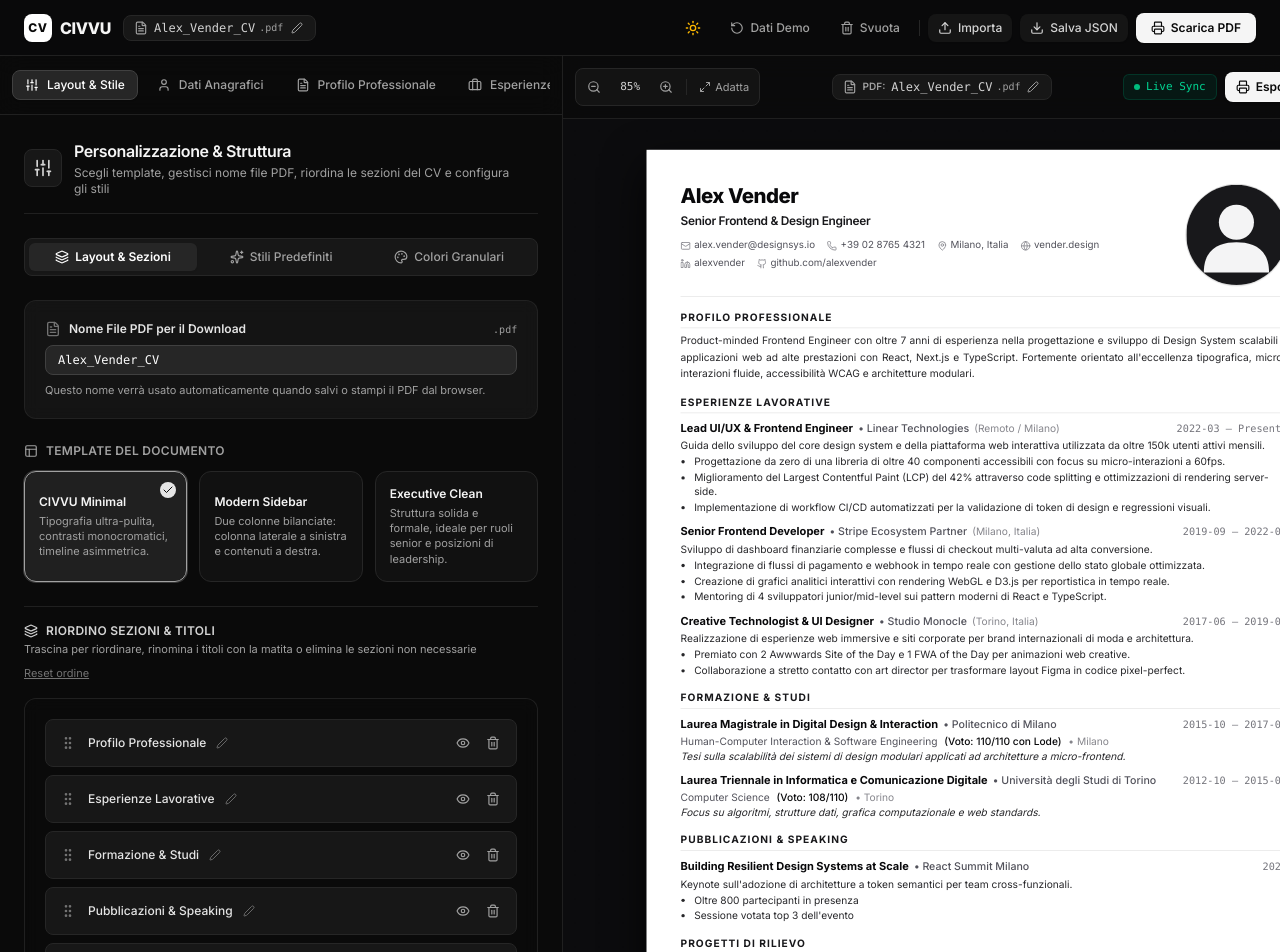
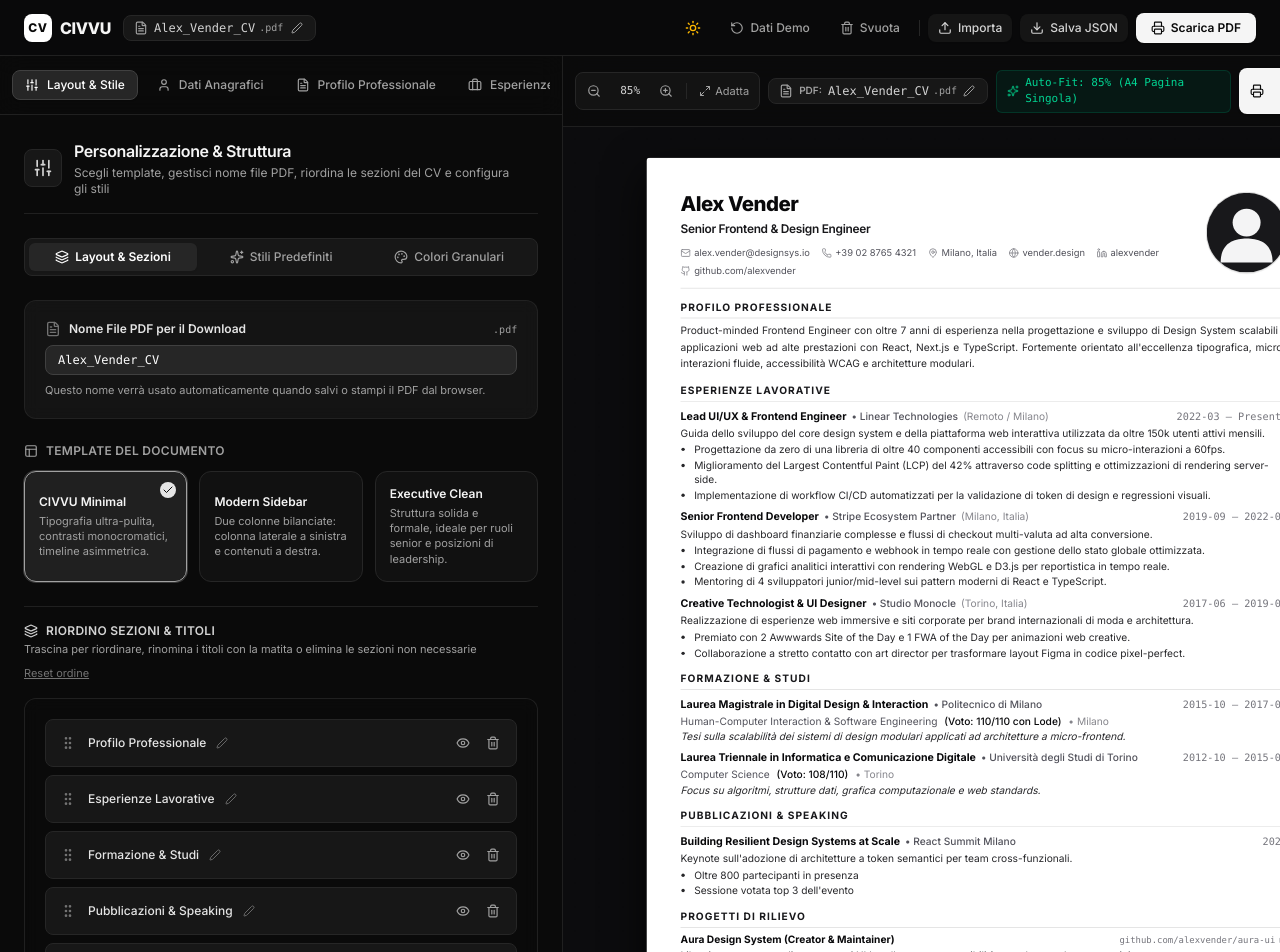
Before and after one commit to domfutia/cv-builder, a Next.js app: page / in a window 1280 px wide. Shown: the top 952 px of the page. Built offline with nearby package versions, Linux system fonts and the light colour scheme.

Commit message:
feat: implement dynamic Auto-Fit engine to strictly maintain single-page A4 format regardless of text volume

```diff
--- a/components/preview/CVDocument.tsx
+++ b/components/preview/CVDocument.tsx
@@ -1,7 +1,7 @@
 /* eslint-disable @next/next/no-img-element */
 "use client";
 
-import React from "react";
+import React, { useRef, useState, useLayoutEffect } from "react";
 import { useCV } from "@/context/CVContext";
 import {
   Mail,
@@ -40,7 +40,10 @@ function isDarkColor(hex: string): boolean {
   return true;
 }
 
-export const CVDocument: React.FC<{ className?: string }> = ({ className }) => {
+export const CVDocument: React.FC<{
+  className?: string;
+  onScaleChange?: (scale: number) => void;
+}> = ({ className, onScaleChange }) => {
   const { cvData } = useCV();
   const {
     personalInfo,
@@ -54,6 +57,10 @@ export const CVDocument: React.FC<{ className?: string }> = ({ className }) => {
     customSections = [],
     settings,
   } = cvData;
+
+  const rootRef = useRef<HTMLDivElement>(null);
+  const contentRef = useRef<HTMLDivElement>(null);
+  const [autoFitScale, setAutoFitScale] = useState<number>(1);
 
   // Granular colors
   const primaryTextColor = settings.primaryTextColor || "#09090b";
@@ -74,7 +81,7 @@ export const CVDocument: React.FC<{ className?: string }> = ({ className }) => {
   const sbTagBg = isSidebarDark ? "rgba(255, 255, 255, 0.12)" : "rgba(0, 0, 0, 0.07)";
   const sbTagText = isSidebarDark ? "#ffffff" : "#18181b";
 
-  // Avatar styles with enhanced larger dimensions
+  // Avatar styles
   const avatarShapeClasses = {
     circle: "rounded-full",
     rounded: "rounded-2xl",
@@ -82,34 +89,77 @@ export const CVDocument: React.FC<{ className?: string }> = ({ className }) => {
   }[settings.avatarShape || "circle"];
 
   const avatarSizeClasses = {
-    sm: "w-24 h-24",
-    md: "w-[120px] h-[120px]",
-    lg: "w-[144px] h-[144px]",
+    sm: "w-20 h-20",
+    md: "w-24 h-24",
+    lg: "w-28 h-28",
   }[settings.avatarSize || "md"];
 
   // Font size mapping (Carefully calibrated for elegant single-page fit)
   const fontSizeClasses = {
-    sm: "text-[11.5px] leading-snug",
-    base: "text-[12.5px] leading-normal",
-    lg: "text-[13.5px] leading-relaxed",
+    sm: "text-[11px] leading-snug",
+    base: "text-[12px] leading-normal",
+    lg: "text-[13px] leading-relaxed",
   }[settings.fontSize || "base"];
 
-  // Spacing mapping (Adjustable by user via settings for perfect fit)
+  // Spacing mapping (Adjustable by user via settings)
   const spacingClasses = {
-    compact: "space-y-3",
-    normal: "space-y-4",
-    relaxed: "space-y-6",
+    compact: "space-y-2.5",
+    normal: "space-y-3.5",
+    relaxed: "space-y-5",
   }[settings.spacing || "normal"];
 
   const itemSpacingClasses = {
-    compact: "space-y-1.5",
-    normal: "space-y-2.5",
-    relaxed: "space-y-3.5",
+    compact: "space-y-1",
+    normal: "space-y-2",
+    relaxed: "space-y-3",
   }[settings.spacing || "normal"];
 
   const sectionOrder = settings.sectionOrder && settings.sectionOrder.length > 0
     ? settings.sectionOrder
     : defaultSectionOrder;
+
+  // =========================================================================
+  // DYNAMIC A4 AUTO-FIT ENGINE (Guarantees single-page 210mm x 297mm fit)
+  // =========================================================================
+  useLayoutEffect(() => {
+    const calculateAutoFit = () => {
+      if (!rootRef.current || !contentRef.current) return;
+
+      // Temporarily clear scaling to measure natural unconstrained height
+      contentRef.current.style.transform = "none";
+      contentRef.current.style.width = "100%";
+
+      const targetHeight = rootRef.current.clientHeight || 1123; // Exactly 297mm in pixels
+      const actualHeight = contentRef.current.scrollHeight;
+
+      if (targetHeight > 0 && actualHeight > targetHeight) {
+        // Content exceeds single A4 page -> scale down smoothly with safety margin
+        const calculatedScale = Math.min(1, Math.max(0.4, (targetHeight - 8) / actualHeight));
+        const finalScale = Number(calculatedScale.toFixed(4));
+        setAutoFitScale(finalScale);
+        if (onScaleChange) onScaleChange(finalScale);
+      } else {
+        setAutoFitScale(1);
+        if (onScaleChange) onScaleChange(1);
+      }
+    };
+
+    calculateAutoFit();
+    const timer = setTimeout(calculateAutoFit, 80);
+
+    const observer = new ResizeObserver(() => {
+      calculateAutoFit();
+    });
+
+    if (contentRef.current) {
+      observer.observe(contentRef.current);
+    }
+
+    return () => {
+      clearTimeout(timer);
+      observer.disconnect();
+    };
+  }, [cvData, settings, onScaleChange]);
 
   // Dynamic Section Labels Helper
   const getSectionTitle = (key: string, defaultTitle: string) => {
@@ -175,7 +225,7 @@ export const CVDocument: React.FC<{ className?: string }> = ({ className }) => {
                 <div className="flex items-baseline justify-between gap-4 flex-wrap">
                   <div className="min-w-0">
                     <span
-                      className="font-bold text-[13px] break-words"
+                      className="font-bold text-[12.5px] break-words"
                       style={{ color: primaryTextColor }}
                     >
                       {item.title}
@@ -267,7 +317,7 @@ export const CVDocument: React.FC<{ className?: string }> = ({ className }) => {
                   <div className="flex items-baseline justify-between gap-4 flex-wrap">
                     <div className="min-w-0">
                       <span
-                        className="font-bold text-[13px] break-words"
+                        className="font-bold text-[12.5px] break-words"
                         style={{ color: primaryTextColor }}
                       >
                         {exp.position}
@@ -329,7 +379,7 @@ export const CVDocument: React.FC<{ className?: string }> = ({ className }) => {
                   <div className="flex items-baseline justify-between gap-4 flex-wrap">
                     <div className="min-w-0">
                       <span
-                        className="font-bold text-[13px] break-words"
+                        className="font-bold text-[12.5px] break-words"
                         style={{ color: primaryTextColor }}
                       >
                         {edu.degree}
@@ -369,7 +419,6 @@ export const CVDocument: React.FC<{ className?: string }> = ({ className }) => {
       case "skills":
         if (skillCategories.length === 0) return null;
         if (isSidebar) {
-          // Sidebar custom styling with adaptive luminance
           return (
             <div key="sec-skills-sb" className="space-y-2 break-inside-avoid page-break-inside-avoid">
               <h3
@@ -391,7 +440,7 @@ export const CVDocument: React.FC<{ className?: string }> = ({ className }) => {
                       {cat.skills.map((s, idx) => (
                         <span
                           key={idx}
-                          className="px-1.5 py-0.5 rounded text-[10.5px] font-medium break-words whitespace-normal"
+                          className="px-1.5 py-0.5 rounded text-[10px] font-medium break-words whitespace-normal"
                           style={{
                             backgroundColor: sbTagBg,
                             color: sbTagText,
@@ -427,7 +476,7 @@ export const CVDocument: React.FC<{ className?: string }> = ({ className }) => {
                     {cat.skills.map((s, sIdx) => (
                       <span
                         key={sIdx}
-                        className="px-1.5 py-0.5 rounded text-[10.5px] font-medium break-words"
+                        className="px-1.5 py-0.5 rounded text-[10px] font-medium break-words"
                         style={{
                           backgroundColor: tagBgColor,
                           color: tagTextColor,
@@ -476,7 +525,7 @@ export const CVDocument: React.FC<{ className?: string }> = ({ className }) => {
             </h3>
             <div className="flex flex-wrap gap-x-4 gap-y-1 text-xs" style={{ color: bodyTextColor }}>
               {languages.map((l) => (
-                <div key={l.id} className="inline-flex items-center gap-1 text-[11.5px]">
+                <div key={l.id} className="inline-flex items-center gap-1 text-[11px]">
                   <span className="font-semibold break-words" style={{ color: primaryTextColor }}>{l.language}:</span>
                   <span className="opacity-80 break-words" style={{ color: secondaryTextColor }}>{l.proficiency}</span>
                 </div>
@@ -499,10 +548,10 @@ export const CVDocument: React.FC<{ className?: string }> = ({ className }) => {
               <div className="space-y-1 text-xs">
                 {certifications.map((c) => (
                   <div key={c.id} className="space-y-0.5">
-                    <div className="font-semibold break-words leading-tight text-[11.5px]" style={{ color: sbTextPrimary }}>
+                    <div className="font-semibold break-words leading-tight text-[11px]" style={{ color: sbTextPrimary }}>
                       {c.name}
                     </div>
-                    <div className="text-[10.5px] break-words" style={{ color: sbTextMuted }}>
+                    <div className="text-[10px] break-words" style={{ color: sbTextMuted }}>
                       {c.issuer} {c.date ? `(${c.date})` : ""}
                     </div>
                   </div>
@@ -518,7 +567,7 @@ export const CVDocument: React.FC<{ className?: string }> = ({ className }) => {
             </h3>
             <div className="space-y-1 text-xs" style={{ color: bodyTextColor }}>
               {certifications.map((c) => (
-                <div key={c.id} className="flex justify-between gap-2 flex-wrap text-[11.5px]">
+                <div key={c.id} className="flex justify-between gap-2 flex-wrap text-[11px]">
                   <span className="font-semibold break-words" style={{ color: primaryTextColor }}>{c.name}</span>
                   <span className="opacity-80 break-words" style={{ color: secondaryTextColor }}>
                     {c.issuer} ({c.date})
@@ -543,11 +592,11 @@ export const CVDocument: React.FC<{ className?: string }> = ({ className }) => {
               <div className="space-y-1.5 text-xs">
                 {projects.map((p) => (
                   <div key={p.id} className="space-y-0.5">
-                    <div className="font-semibold break-words leading-tight text-[11.5px]" style={{ color: sbTextPrimary }}>
+                    <div className="font-semibold break-words leading-tight text-[11px]" style={{ color: sbTextPrimary }}>
                       {p.name} {p.role ? `(${p.role})` : ""}
                     </div>
                     {p.description && (
-                      <p className="text-[10.5px] leading-snug break-words whitespace-normal" style={{ color: sbTextSecondary }}>
+                      <p className="text-[10px] leading-snug break-words whitespace-normal" style={{ color: sbTextSecondary }}>
                         {p.description}
                       </p>
                     )}
@@ -565,11 +614,11 @@ export const CVDocument: React.FC<{ className?: string }> = ({ className }) => {
             >
               {getSectionTitle("projects", "Progetti di Rilievo")}
             </h2>
-            <div className="grid grid-cols-1 gap-2">
+            <div className="grid grid-cols-1 gap-1.5">
               {projects.map((p) => (
                 <div key={p.id} className="text-xs space-y-0.5">
                   <div className="flex items-center justify-between flex-wrap gap-2">
-                    <span className="font-bold break-words text-[12.5px]" style={{ color: primaryTextColor }}>
+                    <span className="font-bold break-words text-[12px]" style={{ color: primaryTextColor }}>
                       {p.name} {p.role ? `(${p.role})` : ""}
                     </span>
                     {p.link && (
@@ -577,7 +626,7 @@ export const CVDocument: React.FC<{ className?: string }> = ({ className }) => {
                         href={formatUrl(p.link)}
                         target="_blank"
                         rel="noopener noreferrer"
-                        className="text-[11px] font-mono hover:underline inline-flex items-center gap-1 opacity-80 break-all"
+                        className="text-[10.5px] font-mono hover:underline inline-flex items-center gap-1 opacity-80 break-all"
                         style={{ color: secondaryTextColor }}
                       >
                         <span>{p.link.replace(/^https?:\/\//, "")}</span>
@@ -595,7 +644,7 @@ export const CVDocument: React.FC<{ className?: string }> = ({ className }) => {
                       {p.technologies.map((t, tIdx) => (
                         <span
                           key={tIdx}
-                          className="px-1.5 py-0.5 rounded text-[10px] break-words"
+                          className="px-1.5 py-0.5 rounded text-[9.5px] break-words"
                           style={{ backgroundColor: tagBgColor, color: tagTextColor }}
                         >
                           {t}
@@ -615,25 +664,40 @@ export const CVDocument: React.FC<{ className?: string }> = ({ className }) => {
   };
 
   // =========================================================================
-  // TEMPLATE 1: CIVVU Minimal (A4 proportions 210mm with min-height 297mm)
+  // TEMPLATE 1: CIVVU Minimal (Auto-Fit 1-Page A4)
   // =========================================================================
   if (settings.template === "minimal") {
     return (
       <div
+        ref={rootRef}
         id="cv-print-root"
         className={cn(
-          "box-border relative font-sans transition-colors duration-200 select-text",
-          "w-[210mm] min-w-[210mm] max-w-[210mm] min-h-[297mm] p-8 sm:p-10",
-          fontSizeClasses,
+          "box-border relative font-sans transition-colors duration-200 select-text overflow-hidden",
+          "w-[210mm] min-w-[210mm] max-w-[210mm] h-[297mm] min-h-[297mm] max-h-[297mm]",
           className
         )}
         style={{
           width: "210mm",
+          height: "297mm",
           minWidth: "210mm",
           maxWidth: "210mm",
           minHeight: "297mm",
+          maxHeight: "297mm",
           backgroundColor: paperBgColor,
           color: primaryTextColor,
+        }}
+      >
+        {/* Scaled Auto-Fit Content Container */}
+        <div
+          ref={contentRef}
+          className={cn(
+            "p-8 sm:p-10 transition-transform duration-100",
+            fontSizeClasses
+          )}
+          style={{
+            transform: autoFitScale < 1 ? `scale(${autoFitScale})` : "none",
+            transformOrigin: "top left",
+            width: autoFitScale < 1 ? `${(100 / autoFitScale).toFixed(4)}%` : "100%",
           }}
         >
           <div className={spacingClasses}>
@@ -655,7 +719,7 @@ export const CVDocument: React.FC<{ className?: string }> = ({ className }) => {
                   </p>
 
                   {/* Contact Pills with Clickable Links */}
-                <div className="flex flex-wrap items-center gap-x-3.5 gap-y-1 pt-1.5 text-[11.5px]" style={{ color: secondaryTextColor }}>
+                  <div className="flex flex-wrap items-center gap-x-3.5 gap-y-1 pt-1.5 text-[11px]" style={{ color: secondaryTextColor }}>
                     {personalInfo.email && (
                       <a
                         href={`mailto:${personalInfo.email}`}
@@ -748,11 +812,12 @@ export const CVDocument: React.FC<{ className?: string }> = ({ className }) => {
               .map((section) => renderSectionByKey(section.key, false))}
           </div>
         </div>
+      </div>
     );
   }
 
   // =========================================================================
-  // TEMPLATE 2: Modern Sidebar (A4 proportions 210mm with min-height 297mm 2-Column)
+  // TEMPLATE 2: Modern Sidebar (Auto-Fit 1-Page A4 2-Column Format)
   // =========================================================================
   if (settings.template === "modern") {
     const sidebarItems = sectionOrder.filter((s) => s.isVisible && s.column === "sidebar");
@@ -760,23 +825,38 @@ export const CVDocument: React.FC<{ className?: string }> = ({ className }) => {
 
     return (
       <div
+        ref={rootRef}
         id="cv-print-root"
         className={cn(
-          "box-border relative font-sans transition-colors duration-200 select-text flex flex-row",
-          "w-[210mm] min-w-[210mm] max-w-[210mm] min-h-[297mm]",
-          fontSizeClasses,
+          "box-border relative font-sans transition-colors duration-200 select-text overflow-hidden",
+          "w-[210mm] min-w-[210mm] max-w-[210mm] h-[297mm] min-h-[297mm] max-h-[297mm]",
           className
         )}
         style={{
           width: "210mm",
+          height: "297mm",
           minWidth: "210mm",
           maxWidth: "210mm",
           minHeight: "297mm",
-          backgroundColor: paperBgColor,
+          maxHeight: "297mm",
+          background: `linear-gradient(to right, ${sidebarBgColor} 33%, ${paperBgColor} 33%)`,
           color: primaryTextColor,
         }}
       >
-        {/* Left Customizable Sidebar with Intelligent Contrast (Strict 33% width) */}
+        {/* Scaled Auto-Fit Content Container */}
+        <div
+          ref={contentRef}
+          className={cn(
+            "flex flex-row min-h-full transition-transform duration-100",
+            fontSizeClasses
+          )}
+          style={{
+            transform: autoFitScale < 1 ? `scale(${autoFitScale})` : "none",
+            transformOrigin: "top left",
+            width: autoFitScale < 1 ? `${(100 / autoFitScale).toFixed(4)}%` : "100%",
+          }}
+        >
+          {/* Left Customizable Sidebar (Strict 33% width) */}
           <div
             className="w-[33%] p-6 space-y-4 shrink-0 border-r"
             style={{
@@ -810,7 +890,7 @@ export const CVDocument: React.FC<{ className?: string }> = ({ className }) => {
               >
                 Contatti
               </h3>
-            <div className="space-y-1.5 text-[11.5px]">
+              <div className="space-y-1.5 text-[11px]">
                 {personalInfo.email && (
                   <div className="flex items-start gap-2">
                     <Mail className="w-3 h-3 shrink-0 mt-0.5" style={{ color: sbTextMuted }} />
@@ -914,28 +994,44 @@ export const CVDocument: React.FC<{ className?: string }> = ({ className }) => {
             {mainItems.map((section) => renderSectionByKey(section.key, false))}
           </div>
         </div>
+      </div>
     );
   }
 
   // =========================================================================
-  // TEMPLATE 3: Executive Clean (A4 proportions 210mm with min-height 297mm)
+  // TEMPLATE 3: Executive Clean (Auto-Fit 1-Page A4)
   // =========================================================================
   return (
     <div
+      ref={rootRef}
       id="cv-print-root"
       className={cn(
-        "box-border relative font-sans transition-colors duration-200 select-text",
-        "w-[210mm] min-w-[210mm] max-w-[210mm] min-h-[297mm] p-8 sm:p-10",
-        fontSizeClasses,
+        "box-border relative font-sans transition-colors duration-200 select-text overflow-hidden",
+        "w-[210mm] min-w-[210mm] max-w-[210mm] h-[297mm] min-h-[297mm] max-h-[297mm]",
         className
       )}
       style={{
         width: "210mm",
+        height: "297mm",
         minWidth: "210mm",
         maxWidth: "210mm",
         minHeight: "297mm",
+        maxHeight: "297mm",
         backgroundColor: paperBgColor,
         color: primaryTextColor,
+      }}
+    >
+      {/* Scaled Auto-Fit Content Container */}
+      <div
+        ref={contentRef}
+        className={cn(
+          "p-8 sm:p-10 transition-transform duration-100",
+          fontSizeClasses
+        )}
+        style={{
+          transform: autoFitScale < 1 ? `scale(${autoFitScale})` : "none",
+          transformOrigin: "top left",
+          width: autoFitScale < 1 ? `${(100 / autoFitScale).toFixed(4)}%` : "100%",
         }}
       >
         <div className={spacingClasses}>
@@ -1024,5 +1120,6 @@ export const CVDocument: React.FC<{ className?: string }> = ({ className }) => {
             .map((section) => renderSectionByKey(section.key, false))}
         </div>
       </div>
+    </div>
   );
 };
--- a/components/preview/PreviewPanel.tsx
+++ b/components/preview/PreviewPanel.tsx
@@ -12,12 +12,14 @@ import {
   FileText,
   Edit2,
   Check,
+  Sparkles,
 } from "lucide-react";
 
 export const PreviewPanel: React.FC = () => {
   const { cvData, updatePdfFileName } = useCV();
   const [zoomLevel, setZoomLevel] = useState<number>(0.85);
   const [isExporting, setIsExporting] = useState<boolean>(false);
+  const [autoFitScale, setAutoFitScale] = useState<number>(1);
   const [isEditingFileName, setIsEditingFileName] = useState<boolean>(false);
   const [tempFileName, setTempFileName] = useState<string>(
     cvData.settings.pdfFileName ||
@@ -179,11 +181,18 @@ export const PreviewPanel: React.FC = () => {
           )}
         </div>
 
-        {/* Live Status Badge & Print Action */}
+        {/* Dynamic Auto-Fit Indicator & Print Action */}
         <div className="flex items-center gap-2">
-          <div className="hidden sm:flex items-center gap-1.5 px-2.5 py-1 rounded-md bg-emerald-50 dark:bg-emerald-950/40 border border-emerald-200 dark:border-emerald-800/40 text-emerald-700 dark:text-emerald-400 text-[11px] font-mono">
-            <span className="w-1.5 h-1.5 rounded-full bg-emerald-500 animate-pulse" />
-            <span>Live Sync</span>
+          <div
+            className="hidden sm:flex items-center gap-1.5 px-2.5 py-1 rounded-md bg-emerald-50 dark:bg-emerald-950/40 border border-emerald-200 dark:border-emerald-800/40 text-emerald-700 dark:text-emerald-400 text-[11px] font-mono"
+            title="Adattamento automatico continuo per mantenere tutto il CV esattamente in 1 pagina A4"
+          >
+            <Sparkles className="w-3 h-3 text-emerald-500 shrink-0" />
+            <span>
+              {autoFitScale < 1
+                ? `Auto-Fit: ${Math.round(autoFitScale * 100)}% (A4 Pagina Singola)`
+                : "Auto-Fit: 100% (A4 Pagina Singola)"}
+            </span>
           </div>
 
           <Button
@@ -212,7 +221,7 @@ export const PreviewPanel: React.FC = () => {
           backgroundSize: "100% 100%, 24px 24px",
         }}
       >
-        {/* Scaled Sheet with smooth transform */}
+        {/* Scaled Sheet Container */}
         <div
           className="transition-transform duration-200 origin-top flex justify-center pb-28 pt-2 w-[210mm] shrink-0"
           style={{
@@ -220,8 +229,8 @@ export const PreviewPanel: React.FC = () => {
             width: "210mm",
           }}
         >
-          <div className="w-[210mm] min-w-[210mm] max-w-[210mm] min-h-[297mm] rounded-sm shadow-[0_20px_60px_rgba(0,0,0,0.15),0_0_1px_rgba(0,0,0,0.2)] dark:shadow-[0_20px_50px_rgba(0,0,0,0.8),0_0_1px_rgba(255,255,255,0.2)]">
-            <CVDocument />
+          <div className="w-[210mm] min-w-[210mm] max-w-[210mm] h-[297mm] min-h-[297mm] max-h-[297mm] rounded-sm shadow-[0_20px_60px_rgba(0,0,0,0.15),0_0_1px_rgba(0,0,0,0.2)] dark:shadow-[0_20px_50px_rgba(0,0,0,0.8),0_0_1px_rgba(255,255,255,0.2)] overflow-hidden">
+            <CVDocument onScaleChange={setAutoFitScale} />
           </div>
         </div>
       </div>
```
Also changed, not shown: app/globals.css (+19 -12 lines). Lines whose indentation alone changed are shown as unchanged.
